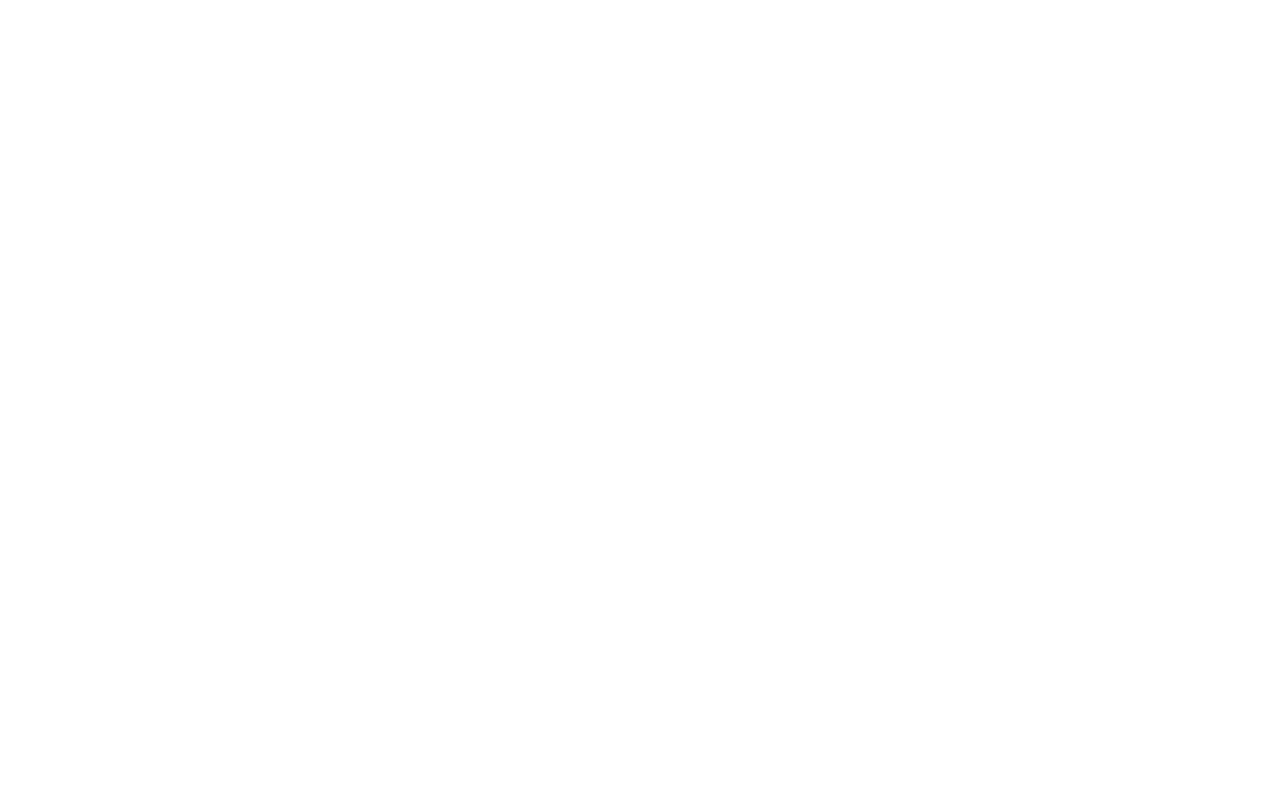
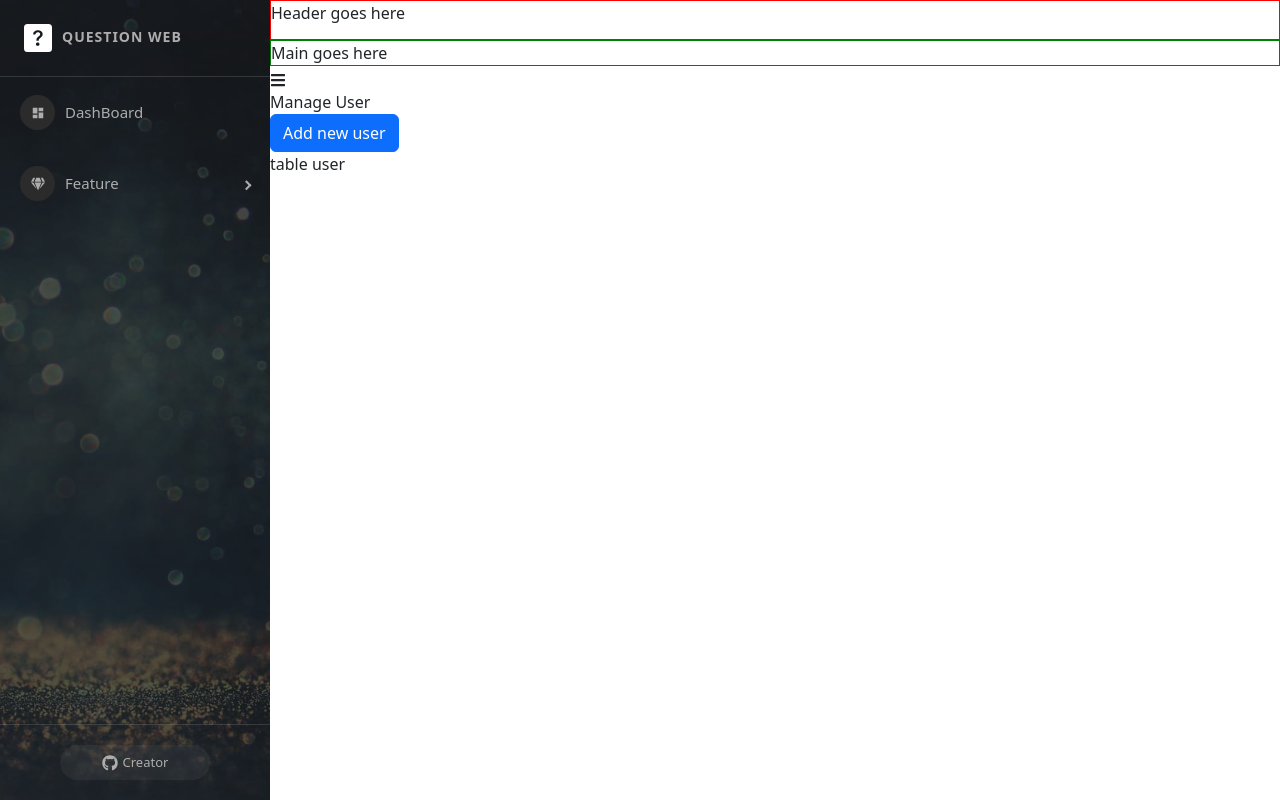
Before and after one commit to Hieu003/Test, a React (Create React App) app: page /admins/manage-users in a window 1280 px wide. Before the commit this address had no page. Built offline with nearby package versions, Linux system fonts and the light colour scheme.

Commit message:
form modal add new user

```diff
--- a/src/App.scss
+++ b/src/App.scss
@@ -83,7 +83,7 @@
       button {
         position: relative;
         z-index: 2;
-        border: 1px solid;
+        border: none;
         padding: 0 12px;
         border-radius: 10px;
         background-color: #474646;
--- a/src/Components/Admin/Admin.js
+++ b/src/Components/Admin/Admin.js
@@ -2,6 +2,7 @@
 import "../Admin/Admin.scss"
 import { FaBars } from 'react-icons/fa';
 import { useState } from "react";
+import { Outlet } from 'react-router-dom';
 
 
 const Admin = () => {
@@ -14,8 +15,15 @@
             </div>
 
             <div className="admin-content">
+                <div className="admin-header">
+                    Header goes here
+                </div>
+                <div className="admin-main">
+                    Main goes here
+                </div>
+
                 <FaBars onClick={() => setCollapsed(!collapsed)}></FaBars>
-                This is admin page
+                <Outlet></Outlet>
             </div>
         </div>
     )
--- a/src/Components/Admin/Admin.scss
+++ b/src/Components/Admin/Admin.scss
@@ -5,6 +5,19 @@
         .pro-sidebar {
             height: 100vh !important
         }
+    }
+}
+
+.admin-content {
+    width: 100%;
+
+    .admin-header {
+        border: 1px solid red;
+        height: 40px;
+    }
+
+    .admin-main {
+        border: 1px solid green;
     }
 }
 
--- /dev/null
+++ b/src/Components/Admin/Content/AddNewUserModal.js
@@ -0,0 +1,64 @@
+import { useState } from 'react';
+import Button from 'react-bootstrap/Button';
+import Modal from 'react-bootstrap/Modal';
+
+const AddNewUserModal = () => {
+
+
+    const [show, setShow] = useState(false);
+
+    const handleClose = () => setShow(false);
+    const handleShow = () => setShow(true);
+
+    return (
+        <>
+            <Button variant="primary" onClick={handleShow}>
+                Add new user
+            </Button>
+
+            <Modal show={show} onHide={handleClose} backdrop="static">
+                <Modal.Header closeButton>
+                    <Modal.Title>Add New User</Modal.Title>
+                </Modal.Header>
+                <Modal.Body><form className="row g-3">
+                    <div className="col-md-6">
+                        <label for="inputEmail4" className="form-label">Email</label>
+                        <input type="email" className="form-control" id="inputEmail4" />
+                    </div>
+                    <div className="col-md-6">
+                        <label for="inputPassword4" className="form-label">Password</label>
+                        <input type="password" className="form-control" id="inputPassword4" />
+                    </div>
+                    <div className="col-md-6">
+                        <label for="inputCity" className="form-label">Username</label>
+                        <input type="text" className="form-control" id="inputCity" />
+                    </div>
+                    <div className="col-md-4">
+                        <label for="inputState" className="form-label">Role</label>
+                        <select id="inputState" className="form-select">
+                            <option selected value={"user"}>User</option>
+                            <option value={"admin"}>Admin </option>
+                        </select>
+                    </div>
+                    <div className='col-md-12'>
+                        <label className='form-label'>Image</label>
+                        <input type='file' />
+                    </div>
+                </form>
+
+                </Modal.Body>
+                <Modal.Footer>
+                    <Button variant="secondary" onClick={handleClose}>
+                        Close
+                    </Button>
+                    <Button variant="primary" onClick={handleClose}>
+                        Save
+                    </Button>
+                </Modal.Footer>
+            </Modal>
+        </>
+    );
+}
+
+
+export default AddNewUserModal
--- /dev/null
+++ b/src/Components/Admin/Content/DashBoard.js
@@ -0,0 +1,9 @@
+const DashBoard = () => {
+    return (
+        <div>
+            This is DashBoard
+        </div>
+    )
+}
+
+export default DashBoard
--- /dev/null
+++ b/src/Components/Admin/Content/ManageUser.js
@@ -0,0 +1,28 @@
+import { useState } from 'react';
+import Button from 'react-bootstrap/Button';
+import Modal from 'react-bootstrap/Modal';
+import AddNewUserModal from './AddNewUserModal';
+
+
+const ManageUser = () => {
+
+
+
+    return (
+        <div className="manage-user-container">
+
+            <div className="title">
+                Manage User
+            </div>
+
+            <div className="user-content">
+                <AddNewUserModal />
+            </div>
+
+            <div>table user
+            </div>
+        </div>
+    )
+}
+
+export default ManageUser
--- a/src/Components/Admin/SideBar.js
+++ b/src/Components/Admin/SideBar.js
@@ -9,6 +9,7 @@
 import { BsFillQuestionSquareFill } from "react-icons/bs";
 import { MdDashboard } from "react-icons/md";
 import "../Admin/Admin.scss"
+import { Link } from 'react-router-dom';
 
 const SideBar = (props) => {
 
@@ -46,11 +47,14 @@
                             icon={<MdDashboard />}
                         >
                             DashBoard
+                            <Link to={"/admins"} />
                         </MenuItem>
                     </Menu>
                     <Menu iconShape="circle">
                         <SubMenu icon={<FaGem />} title={"Feature"}>
-                            <MenuItem>Quản lý người dùng</MenuItem>
+                            <MenuItem>Quản lý người dùng
+                                <Link to={"manage-users"} />
+                            </MenuItem>
                             <MenuItem> Quản lý câu hỏi</MenuItem>
                             <MenuItem>Quản lý bài Quiz</MenuItem>
                         </SubMenu>
--- a/src/index.js
+++ b/src/index.js
@@ -11,6 +11,8 @@
 import User from './Components/User/User';
 import Admin from './Components/Admin/Admin';
 import HomePage from './Components/Home/HomePage';
+import ManageUser from "./Components/Admin/Content/ManageUser"
+import DashBoard from "./Components/Admin/Content/DashBoard"
 
 
 const root = ReactDOM.createRoot(document.getElementById('root'));
@@ -23,7 +25,13 @@
           <Route path='/users' element={<User />} />
 
         </Route>
-        <Route path='/admins' element={<Admin />} />
+        <Route path='/admins' element={<Admin />} >
+          <Route path='manage-users' element={<ManageUser />} />
+          <Route index element={<DashBoard />} />
+
+        </Route>
+
+
 
       </Routes>
     </BrowserRouter>
```
